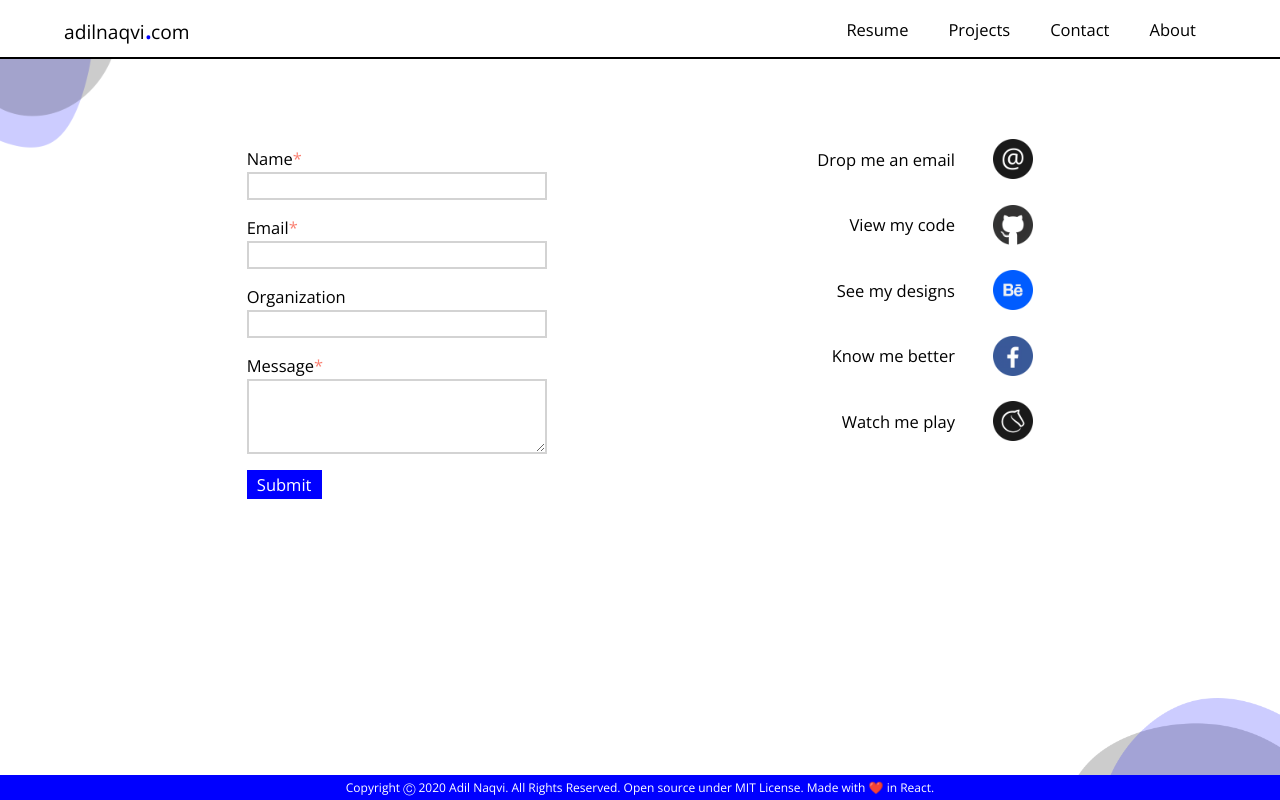
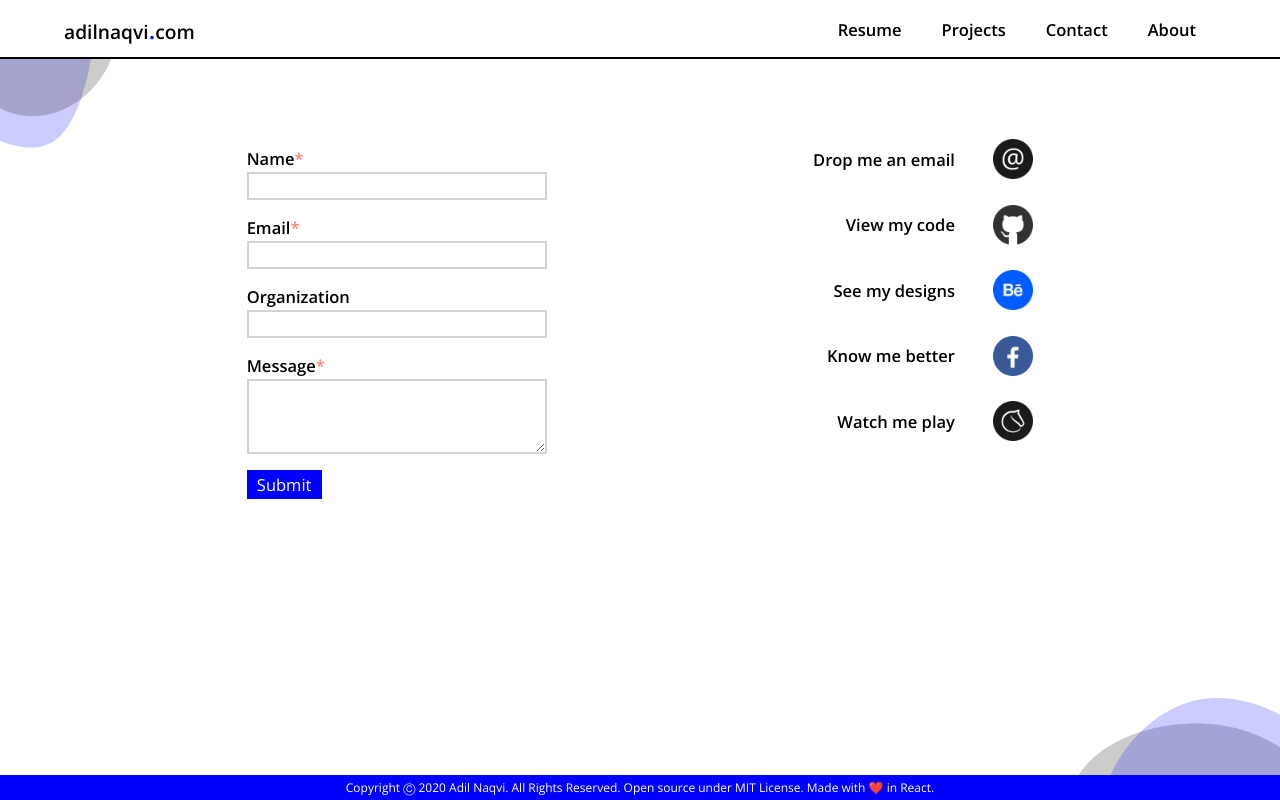
Before and after one commit to notadilnaqvi/portfolio-website, a React (Create React App) app: page /contact in a window 1280 px wide. Built offline with nearby package versions, Linux system fonts and the light colour scheme.

Commit message:
Fixing fonts

```diff
--- a/public/index.html
+++ b/public/index.html
@@ -5,7 +5,7 @@
     <meta charset="utf-8" />
     <link rel="icon" href="./favicon.ico" />
     <meta name="viewport" content="width=device-width, initial-scale=1" />
-    <link href="https://fonts.googleapis.com/css?family=Open+Sans" rel="stylesheet">
+    <link href="https://fonts.googleapis.com/css?family=Open+Sans:300,400,600,700&display=swap" rel="stylesheet">
     <title></title>
   </head>
 
--- a/src/App.css
+++ b/src/App.css
@@ -52,7 +52,7 @@
 .logo {
   color: black;
   text-decoration: none;
-  font-weight: 500;
+  font-weight: 600;
   font-size: calc(12pt + .25vw);
 }
 
@@ -61,7 +61,7 @@
   display: inline;
   font-size: x-large;
   color: blue;
-  font-weight: 700;
+  font-weight: 600;
 }
 
 .nav__links {
@@ -70,7 +70,7 @@
 
 .nav__links li {
   position: relative;
-  font-weight: 500;
+  font-weight: 600;
   display: inline-block;
   margin: 0px 20px;
 }
@@ -152,7 +152,7 @@
   cursor: pointer;
   font-size: calc(12pt + .10vw);
   color: black;
-  font-weight: 500;
+  font-weight: 600;
 }
 
 .hamburger-wrapper.open{
@@ -223,7 +223,7 @@
 .typing-text {
   display: inline;
   color: blue;
-  font-weight: 500;
+  font-weight: 600;
 }
 
 .arrow-thing-flex-wrapper {
@@ -238,7 +238,7 @@
 
 .arrow-thing-text {
   writing-mode: vertical-rl;
-  font-weight: 500;
+  font-weight: 600;
   font-size: calc(10pt + .25vw);
 }
 
@@ -373,7 +373,7 @@
   font-size: calc(10pt + .25vw);
   color: black;
   text-decoration: none;
-  font-weight: 500;
+  font-weight: 600;
   display: inline-block;
   margin-right: 3vw;
 }
@@ -433,7 +433,7 @@
 
 .about-heading {
   font-size: calc(12pt + .25vw);
-  font-weight: 500;
+  font-weight: 600;
   border-bottom: 2px blue solid;
   margin: 5vh 0vw;
 
@@ -558,7 +558,7 @@
 
 .tile-heading {
   display: inline;
-  font-weight: 500;
+  font-weight: 600;
   border-bottom: 2px blue solid;
 }
 
@@ -721,7 +721,7 @@
 
 .form-field {
   font-size: calc(10pt + .25vw);
-  font-weight: 500;
+  font-weight: 600;
   display: flex;
   flex-direction: column;
   margin: 1vh 0px;
```
